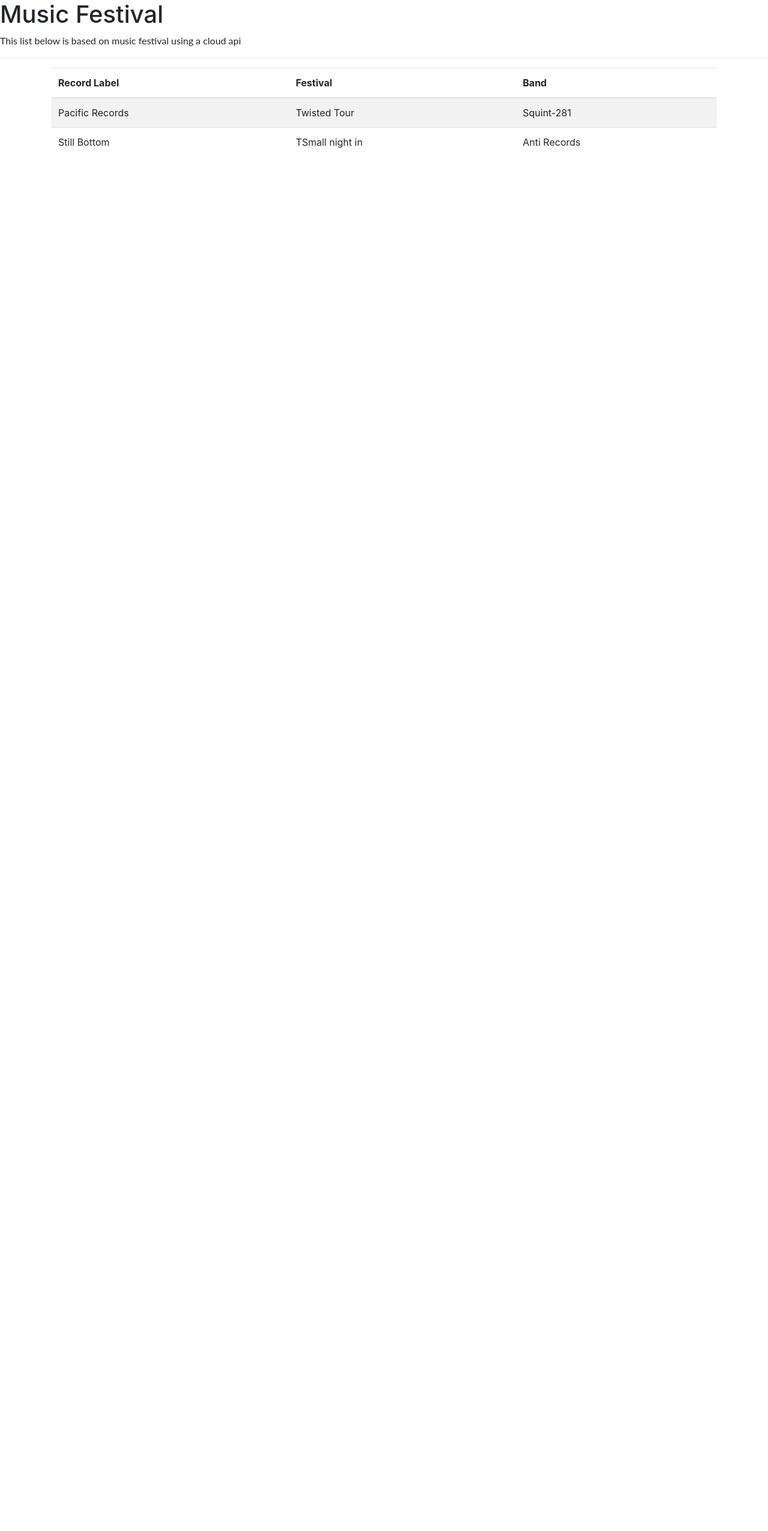
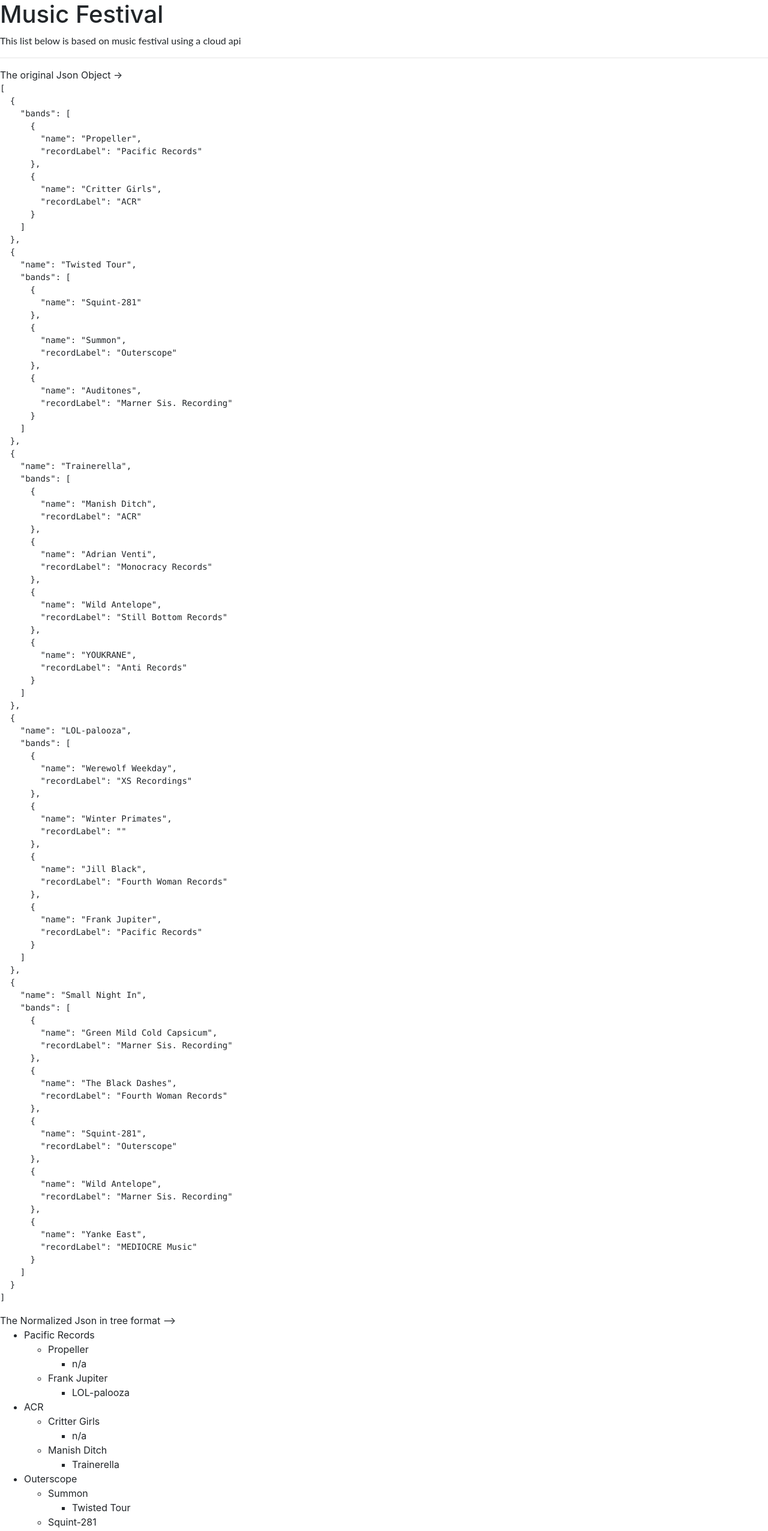
Before and after one commit to sayedmelb/music-festival, an Angular app: page / in a window 1280 px wide. Shown: the top 2553 px of the page at 60% size. Before the commit the page ends 800 px from the top, so only its background shows below. Built offline with nearby package versions, Linux system fonts and the light colour scheme.

Commit message:
added normalisation

```diff
--- a/src/app/app.component.html
+++ b/src/app/app.component.html
@@ -3,30 +3,62 @@
     <p>This list below is based on music festival using a cloud api</p>
     <hr>
 </div>
-<div  class="container">
+<div>
+    The original Json Object ->
+    <pre>{{jsonobj|json}}</pre>
+</div>
+<div>
+    The Normalized Json in tree format -->
+        <ul>
+            <li *ngFor="let recordLab of masterLabelAry">
+                {{ recordLab.recordLabelname }}
+                <ul>
+                    <li *ngFor="let bandn of recordLab.bands ">
+                        {{bandn.band}}
+                        <ul>
+                            <li >
+                                    {{bandn.festival}}
+                            </li>
+                        </ul>
+                    </li>
+                </ul>
+            </li>
+        </ul>
+    </div>
+<div class="container">
+    The Output in Tabular format ->
     <table class="table table-striped">
         <thead>
             <tr>
                 <!-- <th>Id</th> -->
-            <th >Record Label</th>
-            <th >Festival</th>
-            <th >Band</th>
+                <th>Record Label</th>
+                <th>Band</th>
+                <th>Festival</th>
 
             </tr>
         </thead>
         <tbody>
-         <tr  >
-            <td > Pacific Records</td>
-            <td >Twisted Tour</td>
-            <td >Squint-281</td>
+            <tr *ngFor="let recordLab of masterLabelAry">
+                <td> {{recordLab.recordLabelname}}</td>
+                <td>
+                    <tr *ngFor="let bandn of recordLab.bands">
+                        <td>{{bandn.band}}</td>
+                    </tr>
+
+                </td>
+                <td>
+                        <tr *ngFor="let bandn of recordLab.bands">
+                                <td>{{bandn.festival}}</td>
+                            </tr>
+                </td>
 
             </tr>
-         <tr  >
-            <td > Still Bottom</td>
-            <td >TSmall night in</td>
-            <td >Anti Records</td>
 
-         </tr>
         </tbody>
     </table>
 </div>
+<div>
+    The Normalised Json ->
+    <pre>{{masterLabelAry|json}}</pre>
+    <!-- <ng-container *ngFor="let list of schema.settings.list"> -->
+</div>
--- a/src/app/app.component.ts
+++ b/src/app/app.component.ts
@@ -9,17 +9,129 @@ import * as _ from 'lodash';
 
 export class AppComponent {
 
+  jsonobj: any = [{ "bands": [{ "name": "Propeller", "recordLabel": "Pacific Records" }, { "name": "Critter Girls", "recordLabel": "ACR" }] }, { "name": "Twisted Tour", "bands": [{ "name": "Squint-281" }, { "name": "Summon", "recordLabel": "Outerscope" }, { "name": "Auditones", "recordLabel": "Marner Sis. Recording" }] }, { "name": "Trainerella", "bands": [{ "name": "Manish Ditch", "recordLabel": "ACR" }, { "name": "Adrian Venti", "recordLabel": "Monocracy Records" }, { "name": "Wild Antelope", "recordLabel": "Still Bottom Records" }, { "name": "YOUKRANE", "recordLabel": "Anti Records" }] }, { "name": "LOL-palooza", "bands": [{ "name": "Werewolf Weekday", "recordLabel": "XS Recordings" }, { "name": "Winter Primates", "recordLabel": "" }, { "name": "Jill Black", "recordLabel": "Fourth Woman Records" }, { "name": "Frank Jupiter", "recordLabel": "Pacific Records" }] }, { "name": "Small Night In", "bands": [{ "name": "Green Mild Cold Capsicum", "recordLabel": "Marner Sis. Recording" }, { "name": "The Black Dashes", "recordLabel": "Fourth Woman Records" }, { "name": "Squint-281", "recordLabel": "Outerscope" }, { "name": "Wild Antelope", "recordLabel": "Marner Sis. Recording" }, { "name": "Yanke East", "recordLabel": "MEDIOCRE Music" }] }];
+  //jsonobj: any = [{ "bands": [{ "name": "Propeller", "recordLabel": "Pacific Records" }, { "name": "Critter Girls", "recordLabel": "ACR" }] }, { "name": "Twisted Tour", "bands": [{ "name": "Squint-281" }, { "name": "Summon", "recordLabel": "Outerscope" }, { "name": "Auditones", "recordLabel": "Marner Sis. Recording" }] }, { "name": "Trainerella", "bands": [{ "name": "Summon", "recordLabel": "Outerscope" },{ "name": "Manish Ditch", "recordLabel": "ACR" }, { "name": "Adrian Venti", "recordLabel": "Monocracy Records" }, { "name": "Wild Antelope", "recordLabel": "Still Bottom Records" }, { "name": "YOUKRANE", "recordLabel": "Anti Records" }] }, { "name": "LOL-palooza", "bands": [{ "name": "Werewolf Weekday", "recordLabel": "XS Recordings" }, { "name": "Winter Primates", "recordLabel": "" }, { "name": "Jill Black", "recordLabel": "Fourth Woman Records" }, { "name": "Frank Jupiter", "recordLabel": "Pacific Records" }] }, { "name": "Small Night In", "bands": [{ "name": "Green Mild Cold Capsicum", "recordLabel": "Marner Sis. Recording" }, { "name": "The Black Dashes", "recordLabel": "Fourth Woman Records" }, { "name": "Squint-281", "recordLabel": "Outerscope" }, { "name": "Wild Antelope", "recordLabel": "Marner Sis. Recording" }, { "name": "Yanke East", "recordLabel": "MEDIOCRE Music" }] }];
+
+  recordLabelAry = [];
+  masterLabelAry = [];
+
+
+
+  bandObj = {
+    bandname: "",
+    festivals: []
+  }
+
 
   constructor() { }
 
   ngOnInit() {
-    this.lodashTest()
+    this.getDistinctRecordLabels();
+    this.normalizeData();
+    //this.lodashTest()
   }
 
-  lodashTest(){
+  lodashTest() {
     let str: string = "testing 34 dollars";
     let aryStr = _.words(str);
-    console.log("arystr",aryStr);
+    console.log("arystr", aryStr);
+    console.log("Json obj", this.jsonobj);
+    this.getDistinctRecordLabels();
+    this.normalizeData();
+
+  }
+
+  isInArray(array, name) {
+
+    return array.indexOf(name.toLowerCase()) > -1;
+  }
+
+  getDistinctRecordLabels() {
+
+    _.forEach(this.jsonobj, festival => {
+
+      _.forEach(festival.bands, band => {
+
+        let banddObj = {
+          band: "",
+          festival: ""
+        };
+
+        if (band.recordLabel) {
+          //if (!this.isInArray(this.recordLabelAry, band.recordLabel)) {
+            this.recordLabelAry.push(band.recordLabel);
+          //}
+
+
+        }
+
+
+
+      });
+
+
+    });
+
+    //removing duplicates
+    this.recordLabelAry = this.recordLabelAry.filter((el, i, a) => i === a.indexOf(el))
+
+
+  }
+
+
+
+  normalizeData() {
+    for(let i=0; i<this.recordLabelAry.length; i++) {
+
+      let recordLabeltemp = this.recordLabelAry[i];
+      let  recordLabelObj = {
+        recordLabelname: recordLabeltemp,
+        bands: []
+      }
+
+      _.forEach(this.jsonobj, festival => {
+
+        _.forEach(festival.bands, band => {
+
+          let banddObj = {
+            band: band.name,
+            festival: ""
+          };
+
+          if (band.recordLabel && band.recordLabel ===recordLabeltemp)  {
+
+            //banddObj.band = band.name;
+            if(festival.name) {
+              banddObj.festival = festival.name;
+            }
+              else {
+                banddObj.festival = 'n/a'
+              }
+
+              recordLabelObj.bands.push(banddObj);
+          }
+
+
+
+
+
+
+
+        });
+
+
+      });
+      this.masterLabelAry.push(recordLabelObj);
+
+
+
+    }
+
+
+
+    //sorting next -->
+
+
 
   }
 
```
Lines whose indentation alone changed are shown as unchanged.
